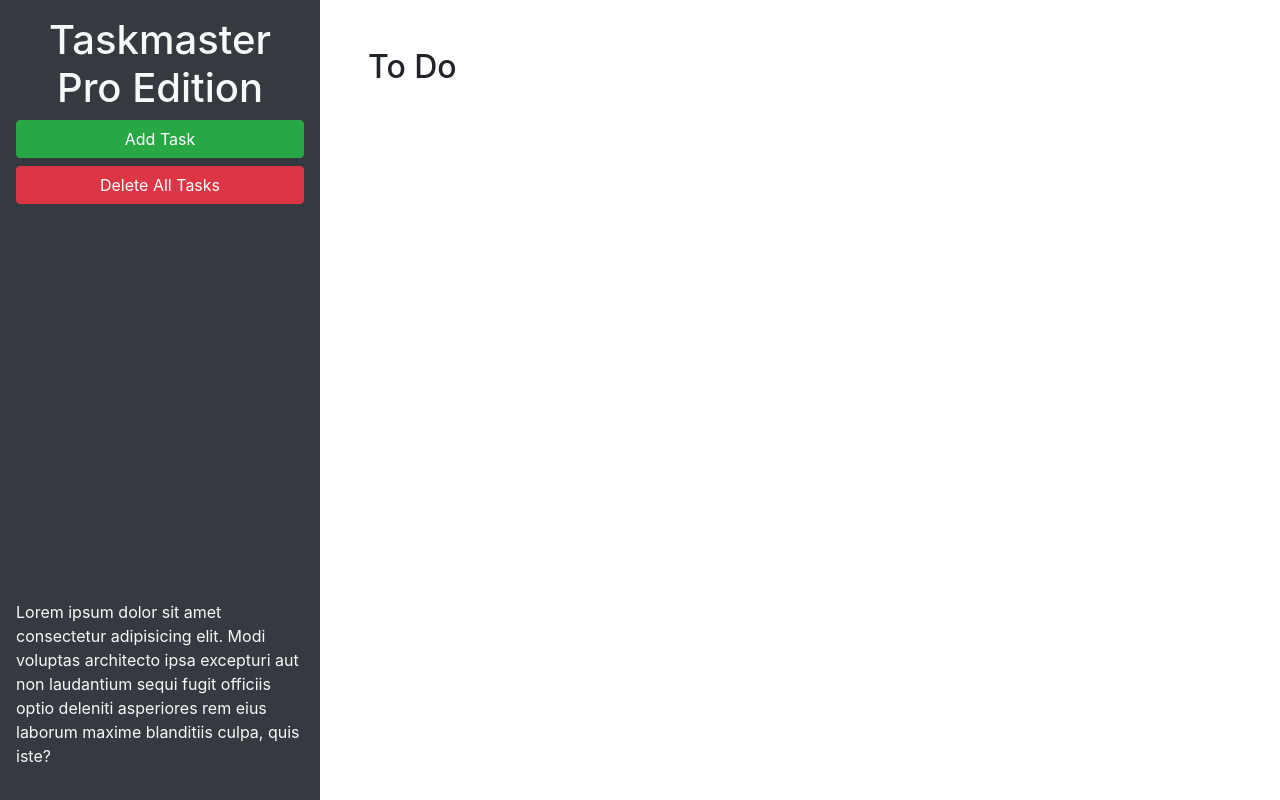
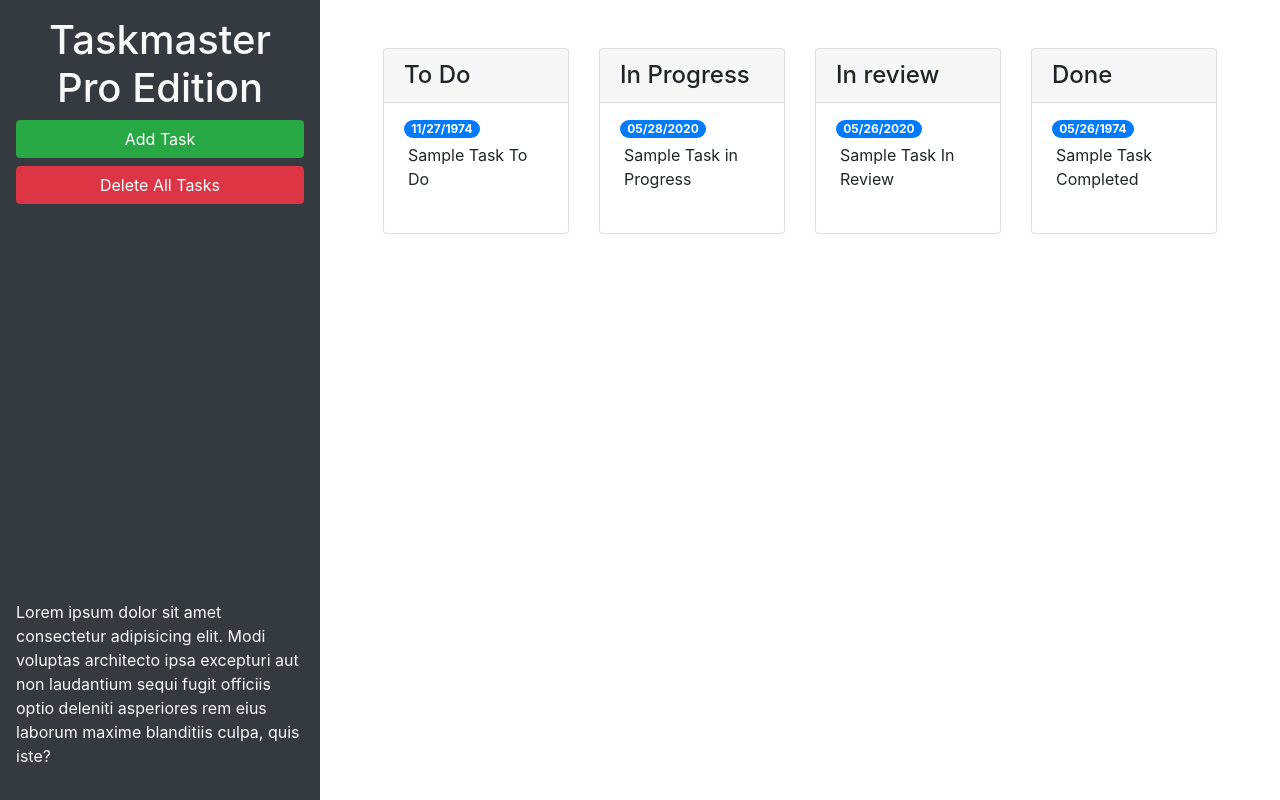
Before and after one commit to RevChrisWarren/taskmaster-pro, a plain HTML site: page index.html in a window 1280 px wide. Drawn offline with nearby package versions, Linux system fonts and the light colour scheme.

Commit message:
added bootstrap elements

```diff
--- a/assets/js/script.js
+++ b/assets/js/script.js
@@ -44,6 +44,42 @@ var loadTasks = function() {
 var saveTasks = function() {
   localStorage.setItem("tasks", JSON.stringify(tasks));
 };
+
+
+// modal was triggered
+$("#task-form-modal").on("show.bs.modal", function() {
+  // clear values
+  $("#modalTaskDescription, #modalDueDate").val("");
+});
+
+// modal is fully visible
+$("#task-form-modal").on("shown.bs.modal", function() {
+  // highlight textarea
+  $("#modalTaskDescription").trigger("focus");
+});
+
+// save button in modal was clicked
+$("#task-form-modal .btn-primary").click(function() {
+  // get form values
+  var taskText = $("#modalTaskDescription").val();
+  var taskDate = $("#modalDueDate").val();
+
+  if (taskText && taskDate) {
+    createTask(taskText, taskDate, "toDo");
+
+    // close modal
+    $("#task-form-modal").modal("hide");
+
+    // save in tasks array
+    tasks.toDo.push({
+      text: taskText,
+      date: taskDate
+    });
+
+    saveTasks();
+  }
+});
+
 
 //task was clicked
 $(".list-group").on("click", "p", function() {
@@ -129,40 +165,6 @@ var date =$(this)
 });
 
 
-// modal was triggered
-$("#task-form-modal").on("show.bs.modal", function() {
-  // clear values
-  $("#modalTaskDescription, #modalDueDate").val("");
-});
-
-// modal is fully visible
-$("#task-form-modal").on("shown.bs.modal", function() {
-  // highlight textarea
-  $("#modalTaskDescription").trigger("focus");
-});
-
-// save button in modal was clicked
-$("#task-form-modal .btn-primary").click(function() {
-  // get form values
-  var taskText = $("#modalTaskDescription").val();
-  var taskDate = $("#modalDueDate").val();
-
-  if (taskText && taskDate) {
-    createTask(taskText, taskDate, "toDo");
-
-    // close modal
-    $("#task-form-modal").modal("hide");
-
-    // save in tasks array
-    tasks.toDo.push({
-      text: taskText,
-      date: taskDate
-    });
-
-    saveTasks();
-  }
-});
-
 // remove all tasks
 $("#remove-tasks").on("click", function() {
   for (var key in tasks) {
--- a/index.html
+++ b/index.html
@@ -24,9 +24,67 @@
       </p>
     </header>
     <main class="col-12 col-lg-9">
-      <div class="m-5">
-        <h2>To Do</h2>
-        <ul id="list-toDo" class="list-group"> </ul>
+      <div class="m-5 row justify-content-around">
+        <!-- todo start -->
+        <div class="col-12 col-md-6 col-xl-3 mb-3">
+          <div class="card">
+            <h4 class="card-header">
+              To Do
+            </h4>
+        <ul id="list-toDo" class="list-group list-group-flush">
+          <li class="list-group-item">
+            <span class="badge badge-primary badge-pill">11/27/1974</span>
+            <p class="m-1">Sample Task To Do</p>
+          </li>
+        </ul>
+          </div>
+        </div>
+        <!-- todo end -->
+        <!-- In Progress Start -->
+        <div class="col-12 col-md-6 col-xl-3 mb-3">
+          <div class="card">
+          <h4 class="card-header">
+            In Progress
+          </h4>
+          <ul id="list-inProgress" class="list-group list-group-flush">
+            <li class="list-group-item">
+              <span class="badge badge-primary badge-pill">05/28/2020</span>
+              <p class="m-1">Sample Task in Progress</p>
+            </li>
+          </ul>
+          </div>
+        </div>
+        <!-- In Progress End -->
+        <!-- In Review Start-->
+        <div class="col-12 col-md-6 col-xl-3 mb-3">
+          <div class="card">
+            <h4 class="card-header">
+              In review
+            </h4>
+          <ul id="list-inReview" class="list-group list-group-flush">
+            <li class="list-group-item">
+              <span class="badge badge-primary badge-pill">05/26/2020</span>
+              <p class="m-1">Sample Task In Review</p>
+            </li>
+          </ul>
+          </div>
+        </div>
+        <!--In Review Complete-->
+        <!-- done start -->
+        <div class="col-12 col-md-6 col-xl-3 mb-3">
+          <div class="card">
+            <h4 class="card-header">
+              Done
+            </h4>
+          <ul id="list-done" class="list-group list-group-flush">
+          <li class="list-group-item">
+            <span class="badge badge-primary badge-pill">05/26/1974</span>
+            <p class="m-1">Sample Task Completed</p>
+          </li>
+          </ul>
+          </div>
+          </div>
+          <!-- done end -->
       </div>
     </main>
   </div>
@@ -46,11 +104,11 @@
           <form>
             <div class="form-group">
               <label for="modalTaskDescription">Task description</label>
-              <textarea id="modalTaskDescription" rows="3"></textarea>
+              <textarea id="modalTaskDescription" rows="3" class="form-control"></textarea>
             </div>
             <div class="form-group">
               <label for="modalDueDate">Due date</label>
-              <input type="text" id="modalDueDate" placeholder="mm/dd/yyyy" autocomplete="off" />
+              <input type="text" class="form-control" id="modalDueDate" placeholder="mm/dd/yyyy" autocomplete="off" />
             </div>
           </form>
         </div>
```
